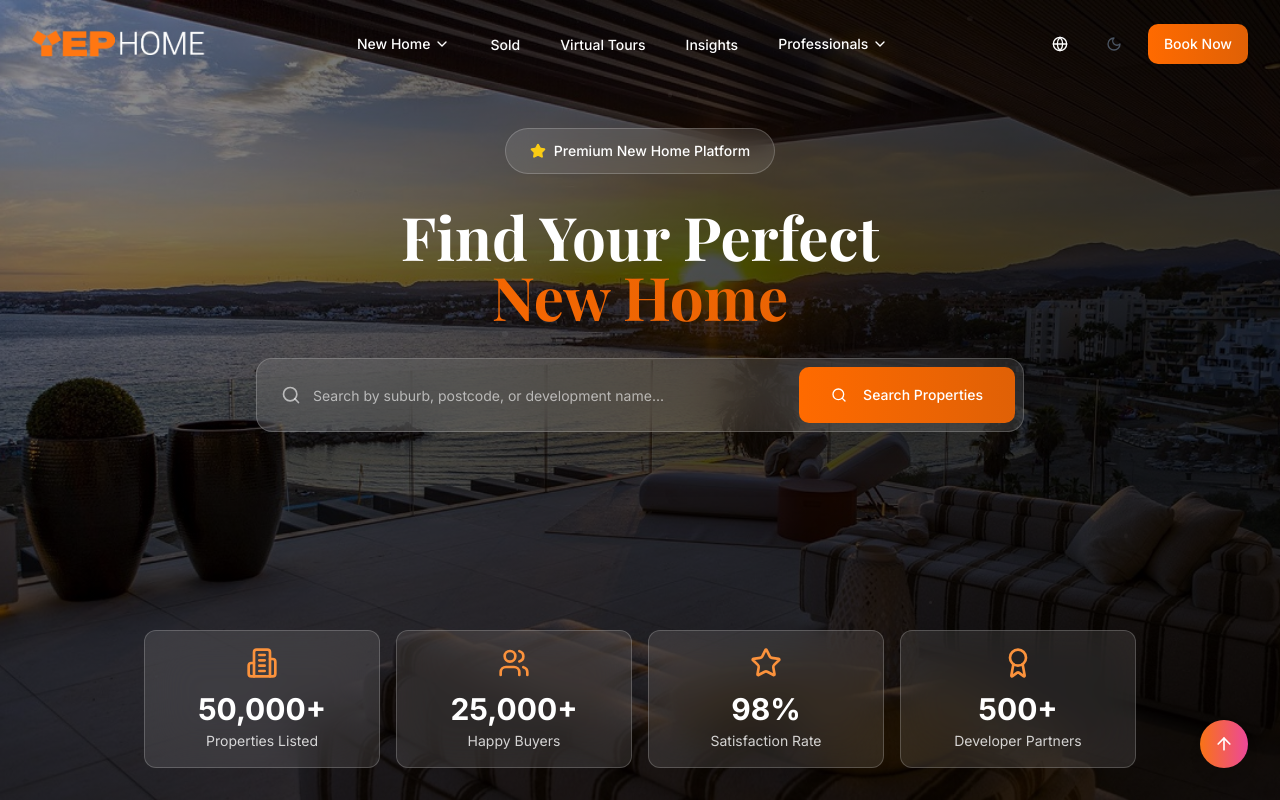
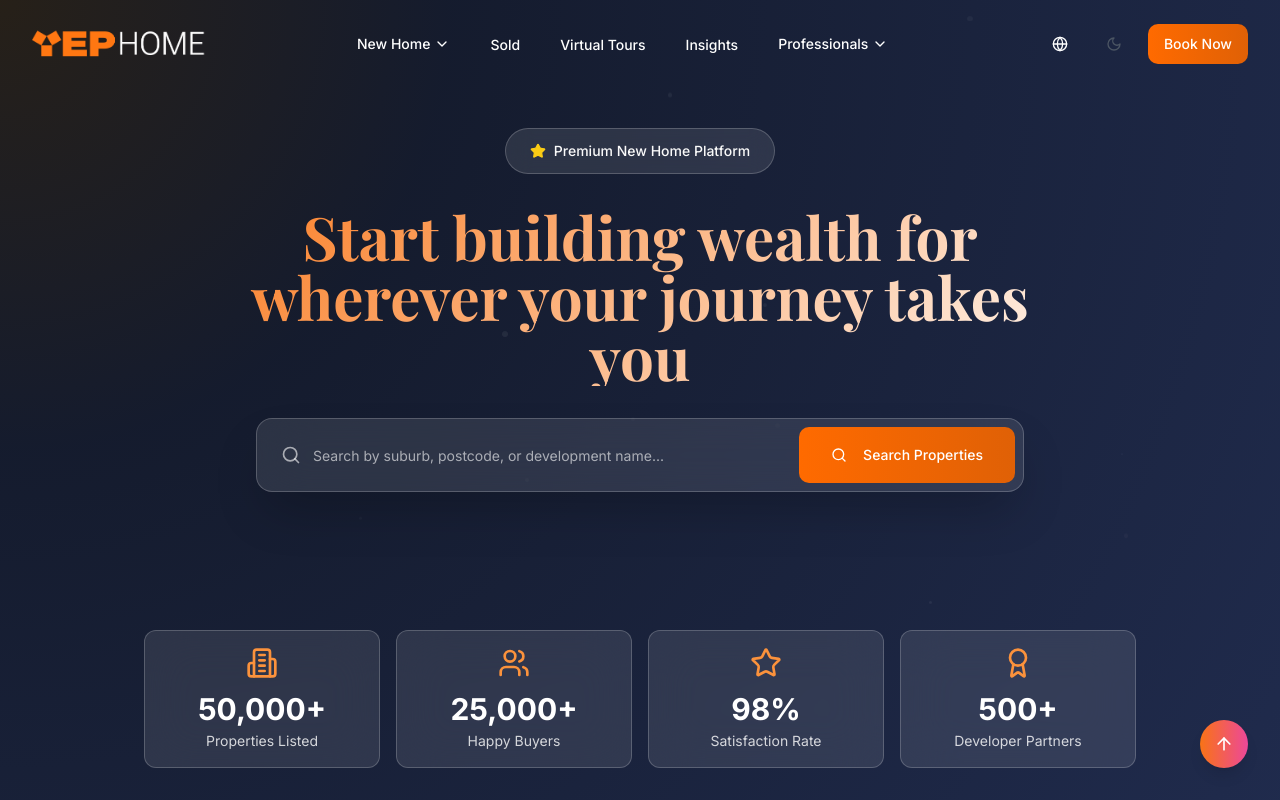
Before and after one commit to sherry-dong-11/modern-seaside-stay-778, a React (Vite) app: page / in a window 1280 px wide. Shown: the top 800 px of the page. Built offline with nearby package versions, Linux system fonts and the light colour scheme.

Commit message:
Update hero section colors
Changed hero section font and color scheme to a gradient type, replacing purple with orange.

```diff
--- a/src/components/ModernHeroSection.tsx
+++ b/src/components/ModernHeroSection.tsx
@@ -51,37 +51,26 @@ export default function ModernHeroSection() {
   return (
     <motion.section
       ref={containerRef}
-      className="relative min-h-screen flex items-start justify-center overflow-hidden -mt-20 pt-24 sm:pt-28 md:pt-32 pb-20 sm:pb-24 md:pb-32"
+      className="relative min-h-screen flex items-start justify-center overflow-hidden -mt-20 pt-24 sm:pt-28 md:pt-32 pb-20 sm:pb-24 md:pb-32 bg-background"
       style={{ opacity }}
     >
-      {/* Animated Background */}
+      {/* Dynamic gradient overlay that responds to mouse */}
       <motion.div
         className="absolute inset-0 z-0"
-        style={{ y, scale }}
-      >
-        <div
-          className="w-full h-full bg-cover bg-center bg-no-repeat"
-          style={{ backgroundImage: `url(${heroImage})` }}
-        />
-
-        {/* Dynamic gradient overlay that responds to mouse */}
-        <motion.div
-          className="absolute inset-0"
         style={{
           background: `radial-gradient(circle at ${mousePosition.x}% ${mousePosition.y}%,
-              rgba(0,0,0,0.4) 0%,
-              rgba(0,0,0,0.7) 50%,
-              rgba(0,0,0,0.8) 100%)`
+            rgba(255,156,0,0.1) 0%,
+            rgba(36,49,89,0.3) 30%,
+            rgba(36,49,89,0.8) 100%)`
         }}
         animate={{
           background: `radial-gradient(circle at ${mousePosition.x}% ${mousePosition.y}%,
-              rgba(0,0,0,0.4) 0%,
-              rgba(0,0,0,0.7) 50%,
-              rgba(0,0,0,0.8) 100%)`
+            rgba(255,156,0,0.1) 0%,
+            rgba(36,49,89,0.3) 30%,
+            rgba(36,49,89,0.8) 100%)`
         }}
         transition={{ duration: 0.3 }}
       />
-      </motion.div>
 
       {/* Floating particles */}
       <div className="absolute inset-0 z-10 pointer-events-none">
@@ -110,7 +99,7 @@ export default function ModernHeroSection() {
       </div>
 
       {/* Hero Content */}
-      <div className="container relative z-20 text-center text-white">
+      <div className="container relative z-20 text-center text-foreground">
         <motion.div
           className="max-w-5xl mx-auto"
           initial={{ opacity: 0, y: 50 }}
@@ -130,7 +119,7 @@ export default function ModernHeroSection() {
 
           {/* Main heading with staggered animation */}
           <motion.h1
-            className="text-6xl md:text-7xl lg:text-8xl font-bold mb-8 leading-[0.9]"
+            className="text-6xl md:text-7xl lg:text-8xl font-bold mb-8 leading-[0.9] text-gradient"
             initial={{ opacity: 0 }}
             animate={{ opacity: 1 }}
             transition={{ delay: 0.4, duration: 0.8 }}
@@ -141,15 +130,23 @@ export default function ModernHeroSection() {
               transition={{ delay: 0.6, duration: 0.8, ease: "easeOut" }}
               className="block text-4xl md:text-5xl lg:text-6xl"
             >
-              Find Your Perfect
+              Start building wealth for
             </motion.span>
             <motion.span
               initial={{ opacity: 0, y: 100 }}
               animate={{ opacity: 1, y: 0 }}
               transition={{ delay: 0.8, duration: 0.8, ease: "easeOut" }}
-              className="block text-gradient text-4xl md:text-5xl lg:text-6xl"
+              className="block text-4xl md:text-5xl lg:text-6xl"
             >
-              New Home
+              wherever your journey takes
+            </motion.span>
+            <motion.span
+              initial={{ opacity: 0, y: 100 }}
+              animate={{ opacity: 1, y: 0 }}
+              transition={{ delay: 1.0, duration: 0.8, ease: "easeOut" }}
+              className="block text-4xl md:text-5xl lg:text-6xl"
+            >
+              you
             </motion.span>
           </motion.h1>
 
--- a/src/index.css
+++ b/src/index.css
@@ -7,8 +7,8 @@
 
 @layer base {
   :root {
-    --background: 35 30% 97%; /* #FAF7F3 - main background */
-    --foreground: 30 28% 15%; /* Dark brown text */
+    --background: 220 30% 8%; /* Dark navy blue background */
+    --foreground: 0 0% 98%; /* Light text */
 
     --card: 0 0% 100%; /* #FFFFFF - card background */
     --card-foreground: 30 28% 15%;
@@ -188,7 +188,10 @@
   }
 
   .text-gradient {
-    @apply bg-gradient-to-r from-primary to-primary-600 bg-clip-text text-transparent;
+    background: linear-gradient(135deg, hsl(25 95% 53%), hsl(0 0% 100%));
+    -webkit-background-clip: text;
+    -webkit-text-fill-color: transparent;
+    background-clip: text;
   }
 
   .input-modern {
```
Lines whose indentation alone changed are shown as unchanged.
